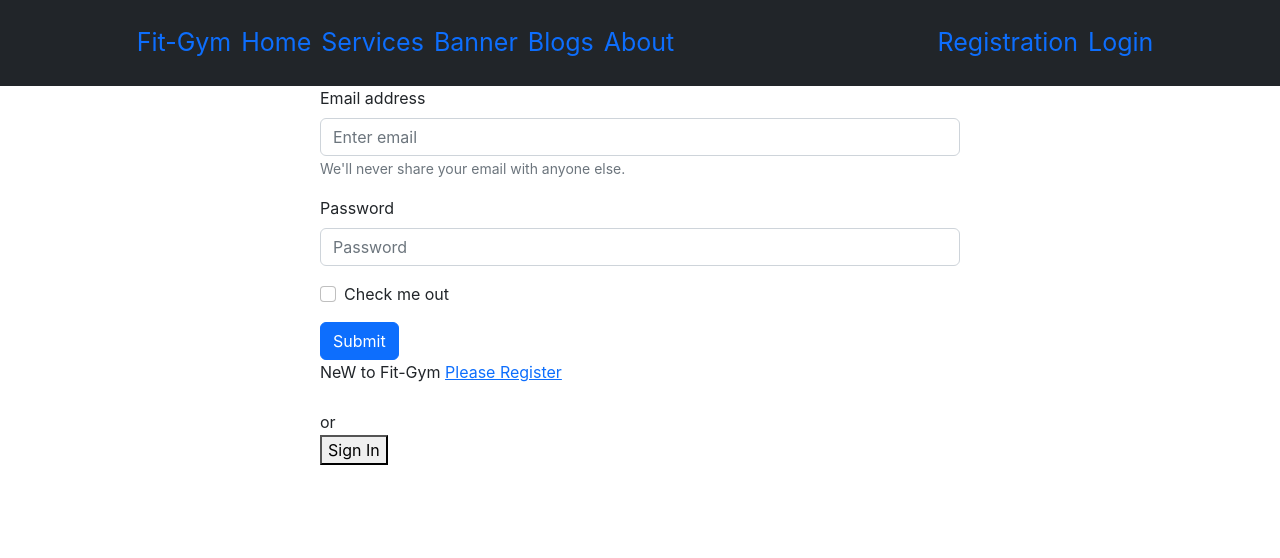
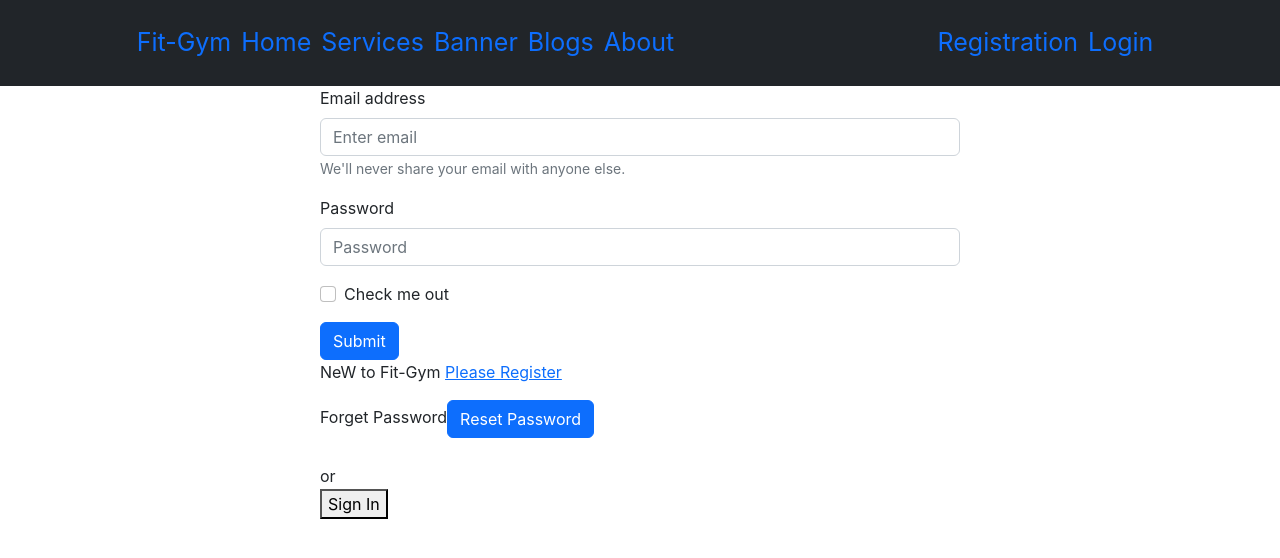
Before and after one commit to kaiyumdev/Fit-Gym, a React (Create React App) app: page /login in a window 1280 px wide. Shown: the top 558 px of the page. Built offline with nearby package versions, Linux system fonts and the light colour scheme; no server answers.

Commit message:
set and update reset password

```diff
--- a/package.json
+++ b/package.json
@@ -14,6 +14,7 @@
     "react-firebase-hooks": "^5.1.1",
     "react-router-dom": "^6.8.1",
     "react-scripts": "5.0.1",
+    "react-toastify": "^9.1.1",
     "web-vitals": "^2.1.0"
   },
   "scripts": {
--- a/src/Pages/Login/Login.js
+++ b/src/Pages/Login/Login.js
@@ -1,15 +1,23 @@
 import React, { useRef } from "react";
 import Button from "react-bootstrap/Button";
 import Form from "react-bootstrap/Form";
-import { useSignInWithEmailAndPassword } from "react-firebase-hooks/auth";
+import {
+  useSendPasswordResetEmail,
+  useSignInWithEmailAndPassword,
+} from "react-firebase-hooks/auth";
 import { Link, useLocation, useNavigate } from "react-router-dom";
 import SocialMedia from "../SocialMedia/SocialMedia";
 import auth from "./../../firebase.init";
+import { ToastContainer, toast } from "react-toastify";
+import "react-toastify/dist/ReactToastify.css";
 
 const Login = () => {
   const [signInWithEmailAndPassword, user, loading, error] =
     useSignInWithEmailAndPassword(auth);
   let location = useLocation();
+
+  const [sendPasswordResetEmail, sending, resetError] =
+    useSendPasswordResetEmail(auth);
   let from = location.state?.from?.pathname || "/checkout";
   const navigate = useNavigate();
 
@@ -34,6 +42,12 @@ const Login = () => {
     const email = emailRef.current.value;
     const password = passwordRef.current.value;
     signInWithEmailAndPassword(email, password);
+  };
+
+  const handlePasswordReset = async () => {
+    const email = emailRef.current.value;
+    await sendPasswordResetEmail(email);
+    toast("Send Reset Password!");
   };
 
   return (
@@ -63,9 +77,16 @@ const Login = () => {
         </Button>
       </Form>
       <p>
-        NeW to Fit-Gym <Link to={"/registration"}>Please Register</Link>{" "}
+        NeW to Fit-Gym <Link to={"/registration"}>Please Register</Link>
+      </p>
+      <p>
+        Forget Password
+        <Button onClick={handlePasswordReset} variant="primary" type="submit">
+          Reset Password
+        </Button>
       </p>
       <SocialMedia></SocialMedia>
+      <ToastContainer />
     </div>
   );
 };
--- a/src/Pages/Registration/Registration.js
+++ b/src/Pages/Registration/Registration.js
@@ -12,16 +12,12 @@ import {
 import { Link, useNavigate } from "react-router-dom";
 import SocialMedia from "../SocialMedia/SocialMedia";
 import { sendEmailVerification } from "firebase/auth";
-
 const Registration = () => {
   const [createUserWithEmailAndPassword, user, loading, error] =
     useCreateUserWithEmailAndPassword(auth, { sendEmailVerification: true });
 
   const [updateProfile, updating, profileError] = useUpdateProfile(auth);
   const navigate = useNavigate();
-
-  const [sendPasswordResetEmail, sending, resetError] =
-    useSendPasswordResetEmail(auth);
 
   const nameRef = useRef("");
   const emailRef = useRef("");
@@ -50,10 +46,6 @@ const Registration = () => {
     console.log(name);
   };
 
-  const handlePasswordReset = async () => {
-    const email = emailRef.current.value;
-    await sendPasswordResetEmail(email);
-  };
   return (
     <div className="w-50 mx-auto">
       <Form onSubmit={handleRegister}>
@@ -96,22 +88,6 @@ const Registration = () => {
         Already Register? <Link to={"/login"}>Please Login</Link>{" "}
       </p>
       <SocialMedia></SocialMedia>
-      <Button onClick={handlePasswordReset} variant="primary" type="submit">
-        Reset Password
-      </Button>
-      {/* <button
-        onClick={async () => {
-          const success = await sendPasswordResetEmail(
-            email,
-            actionCodeSettings
-          );
-          if (success) {
-            alert('Sent email');
-          }
-        }}
-      >
-        Reset password
-      </button> */}
     </div>
   );
 };
```
Also changed, not shown: 1 other file (tests, documents, lock files or other folders).
